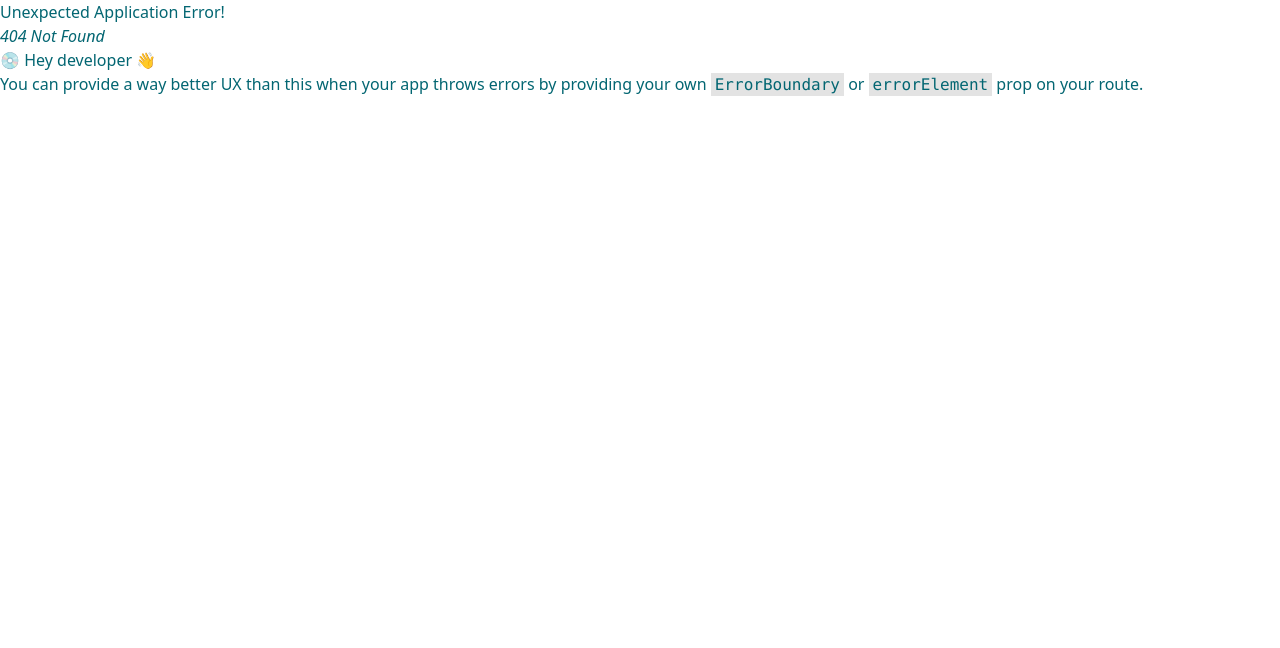
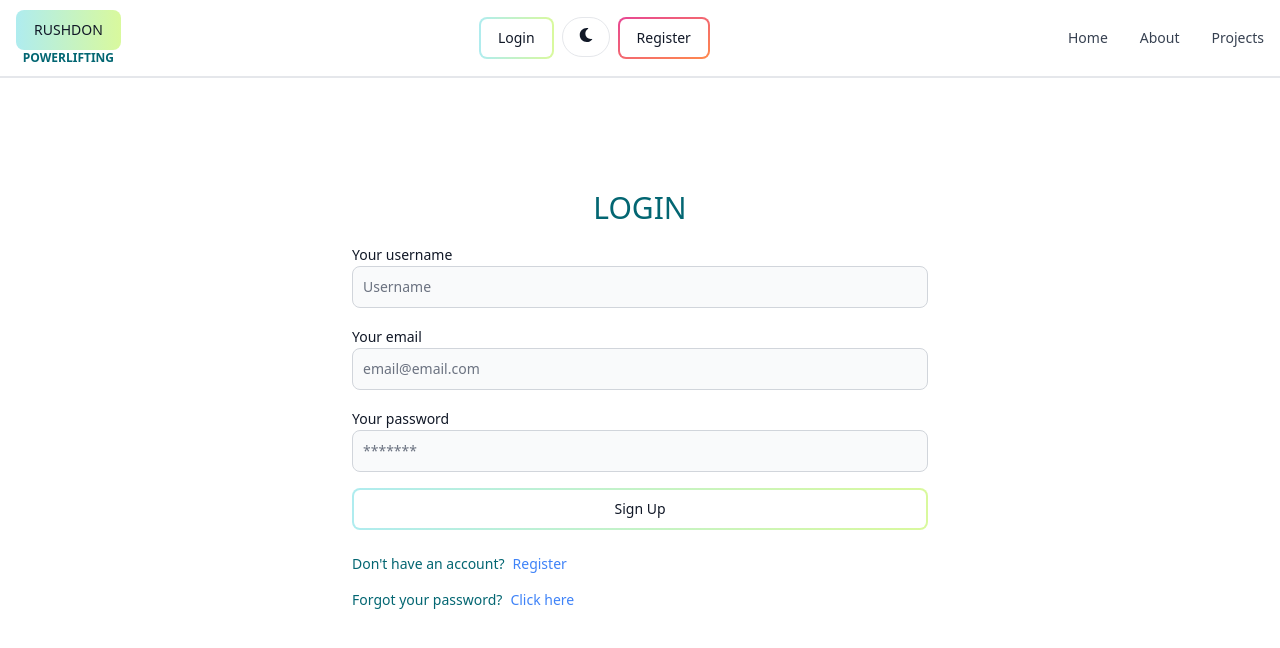
Before and after one commit to Nothsurm/powerlifting-app, a React (Vite) app in the folder client/: page /sign-in in a window 1280 px wide. Before the commit this address had no page. Shown: the top 648 px of the page. Built offline with nearby package versions, Linux system fonts and the light colour scheme.

Commit message:
created login ui

```diff
--- a/client/src/components/Navbar.jsx
+++ b/client/src/components/Navbar.jsx
@@ -16,7 +16,7 @@ export default function Header() {
             <span className='text-xs font-semibold'>POWERLIFTING</span>
         </Link>
         <div className="flex flex-row gap-2">
-            <Link to='sign-in'>
+            <Link to='/sign-in'>
                 <Button gradientDuoTone='tealToLime' outline className='w-14 sm:w-full'>
                     Login
                 </Button>
@@ -29,7 +29,7 @@ export default function Header() {
             >
                 {theme === 'light' ? <FaMoon/> : <FaSun />}
             </Button>
-            <Link to='sign-up'>
+            <Link to='/'>
                 <Button gradientDuoTone='pinkToOrange' outline className='w-16 sm:w-full'>
                     Register
                 </Button>
--- a/client/src/main.jsx
+++ b/client/src/main.jsx
@@ -11,11 +11,13 @@ import { PersistGate } from 'redux-persist/integration/react'
 
 import Home from './pages/Home.jsx'
 import ThemeProvider from './components/ThemeProvider.jsx'
+import Login from './pages/Login.jsx'
 
 const router = createBrowserRouter(
   createRoutesFromElements(
     <Route path='/' element={<App />}>
       <Route index={true} element={<Home />} />
+      <Route path='/sign-in' element={<Login />} />
     </Route>
   )
 )
--- a/client/src/pages/Home.jsx
+++ b/client/src/pages/Home.jsx
@@ -25,12 +25,22 @@ export default function Home() {
                 <h3 className="mt-4 flex flex-row items-center gap-2"><FaStar />Smash those PR's!</h3>
                 <p className="mt-6 text-lg">This Powerlifting App will make your workouts easier to maintain</p>
                 <p className="mt-10 font-serif font-semibold">REGISTER NOW!</p>
+                <div className="flex flex-row items-center mt-6 gap-2">
+                    <div className="w-16 h-14">
+                    <img
+                        src="https://images.unsplash.com/photo-1474176857210-7287d38d27c6?q=80&w=2070&auto=format&fit=crop&ixlib=rb-4.0.3&ixid=M3wxMjA3fDB8MHxwaG90by1wYWdlfHx8fGVufDB8fHx8fA%3D%3D"
+                        alt="profile image"
+                        className="rounded-full w-full h-full object-cover border-2"
+                    />
+                    </div>
+                    <p className="font-serif font-semibold">"This App has everything I need, wish I found out about it sooner"<span className="text-slate-600 font-light">- Alex C.</span></p>
+                </div>
             </div>
             {/* Right side of the page */}
             <div className="flex-1 mt-10 sm:mt-0">
                 <form className="flex flex-col gap-4" onSubmit={handleSubmit}>
                     <div>
-                    <Label value='Your username' />
+                    <Label value='Your Username' />
                     <TextInput
                         type='text'
                         placeholder="Username"
@@ -39,7 +49,7 @@ export default function Home() {
                     />
                     </div>
                     <div>
-                    <Label value='Your email' />
+                    <Label value='Your Email' />
                     <TextInput
                         type='email'
                         placeholder="email@email.com"
@@ -48,11 +58,20 @@ export default function Home() {
                     />
                     </div>
                     <div>
-                    <Label value='Your password' />
+                    <Label value='Your Password' />
                     <TextInput
                         type='password'
-                        placeholder="Password"
+                        placeholder="******"
                         id='password'
+                        onChange={handleChange}
+                    />
+                    </div>
+                    <div>
+                    <Label value='Confirm Password' />
+                    <TextInput
+                        type='password'
+                        placeholder="******"
+                        id='confirmPassword'
                         onChange={handleChange}
                     />
                     </div>
--- /dev/null
+++ b/client/src/pages/Login.jsx
@@ -0,0 +1,75 @@
+import { Label, TextInput, Button } from "flowbite-react"
+import { useState } from "react"
+import { Link } from "react-router-dom"
+import { FaStar } from "react-icons/fa";
+
+export default function Login() {
+    const [loading, setLoading] = useState(false)
+    const [errorMessage, setErrorMessage] = useState(null)
+
+    const handleChange = () => {
+
+    }
+
+    const handleSubmit = async () => {
+
+    }
+  return (
+    <div className="flex justify-center max-w-xl mx-auto mt-28">
+        <form className="flex flex-col gap-4 w-full" onSubmit={handleSubmit}>
+        <h1 className="text-3xl self-center">LOGIN</h1>
+            <div className="w-full">
+                <Label value='Your username' />
+                <TextInput
+                    type='text'
+                    placeholder="Username"
+                    id='username'
+                    onChange={handleChange}
+                />
+            </div>
+            <div className="w-full">
+                <Label value='Your email' />
+                <TextInput
+                    type='email'
+                    placeholder="email@email.com"
+                    id='email'
+                    onChange={handleChange}
+                />
+            </div>
+            <div className="w-full">
+                <Label value='Your password' />
+                <TextInput
+                    type='password'
+                    placeholder="*******"
+                    id='password'
+                    onChange={handleChange}
+                />
+            </div>
+            <Button gradientDuoTone='tealToLime' outline type='submit' disabled={loading}>
+            {
+                loading ? (
+                <>
+                    <Spinner size='sm'/>
+                    <span className="pl-3">Loading...</span>
+                </>
+                ) : 'Sign Up'
+            }
+            </Button>
+            <div className="flex flex-col gap-4 text-sm mt-2">
+                <div className="flex flex-row gap-2">
+                    <span>Don't have an account?</span>
+                    <Link to='/' className="text-blue-500 hover:underline">
+                        Register
+                    </Link>
+                </div>
+                <div className="flex flex-row gap-2">
+                    <span>Forgot your password?</span>
+                    <Link to='/' className="text-blue-500 hover:underline">
+                        Click here
+                    </Link>
+                </div>
+            </div>
+        </form>
+    </div>
+  )
+}
```
